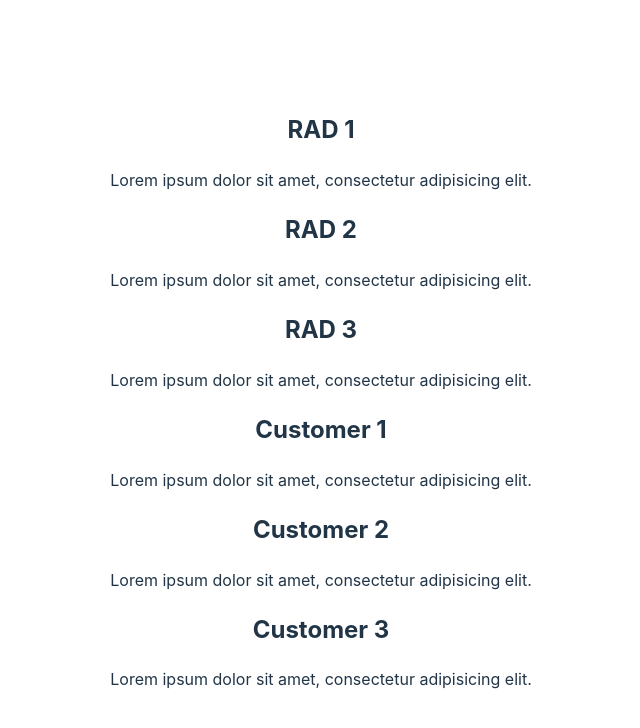
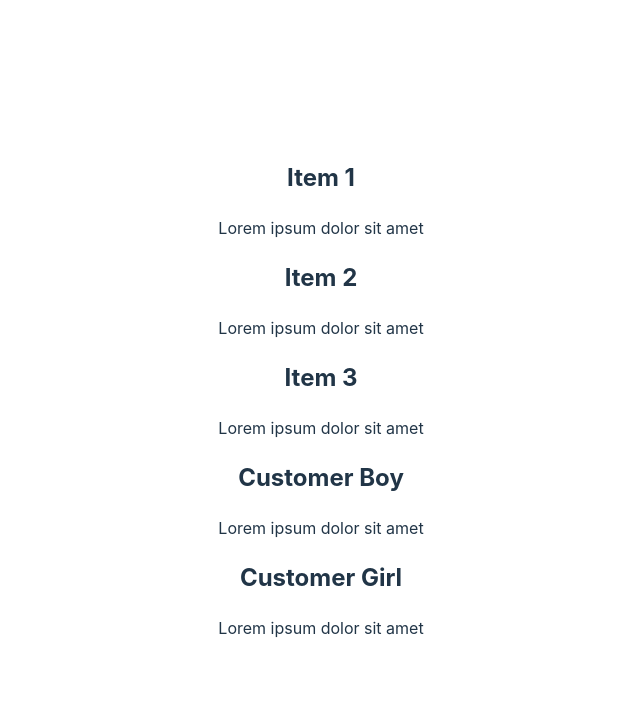
Before and after one commit to In-Class-Projects/react_demo_start, a React (Vite) app: page / in a window 1280 px wide. Shown: the top 728 px of the page, without its empty margins (319-959 px from the left). Built offline with nearby package versions, Linux system fonts and the light colour scheme.

Commit message:
use the array to get value and pass

```diff
--- a/src/App.tsx
+++ b/src/App.tsx
@@ -3,19 +3,47 @@ import Item from "./components/item.tsx";
 import {Customer} from "./components/item.tsx";
 
 function App() {
-
     return (
         <>
-            <Item title={"RAD 1"} desc={"Lorem ipsum dolor sit amet, consectetur adipisicing elit."}></Item>
-            <Item title={"RAD 2"} desc={"Lorem ipsum dolor sit amet, consectetur adipisicing elit."}></Item>
-            <Item title={"RAD 3"} desc={"Lorem ipsum dolor sit amet, consectetur adipisicing elit."}></Item>
+            <Item title={itemsList[0].title} desc={itemsList[0].desc}></Item>
+            <Item title={itemsList[1].title} desc={itemsList[1].desc}></Item>
+            <Item title={itemsList[2].title} desc={itemsList[2].desc}></Item>
 
-            <Customer title={"Customer 1"} desc={"Lorem ipsum dolor sit amet, consectetur adipisicing elit."}></Customer>
-            <Customer title={"Customer 2"} desc={"Lorem ipsum dolor sit amet, consectetur adipisicing elit."}></Customer>
-            <Customer title={"Customer 3"} desc={"Lorem ipsum dolor sit amet, consectetur adipisicing elit."}></Customer>
+            <Customer {...customerList[0]}/>
+            <Customer {...customerList[1]}/>
+            <Customer {...customerList[3]}/>
         </>
     )
 }
 
+const itemsList = [
+    {
+        title: "Item 1",
+        desc: "Lorem ipsum dolor sit amet",
+    },
+    {
+        title: "Item 2",
+        desc: "Lorem ipsum dolor sit amet",
+    },
+    {
+        title: "Item 3",
+        desc: "Lorem ipsum dolor sit amet",
+    }
+]
+
+const customerList = [
+    {
+        title: "Customer Boy",
+        desc: "Lorem ipsum dolor sit amet",
+    },
+    {
+        title: "Customer Girl",
+        desc: "Lorem ipsum dolor sit amet",
+    },
+    {
+        title: "Customer other",
+        desc: "Lorem ipsum dolor sit amet",
+    }
+]
 
 export default App
```
